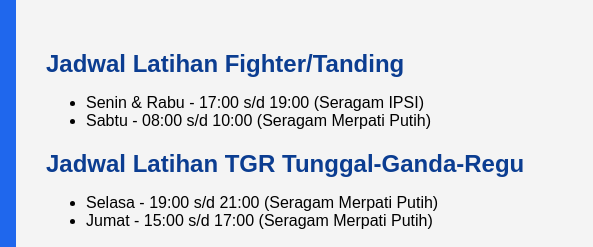
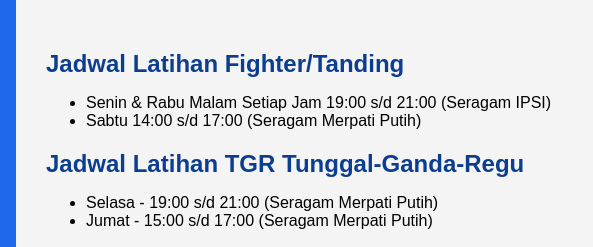
Before and after one commit to cahayatimur/daftar-anggota-baru, a plain HTML site: page index.html in a window 1280 px wide. Shown: the top 247 px of the page, 234-827 px from the left. Drawn offline with Linux system fonts and the light colour scheme.

Commit message:
revisi file HTML

```diff
--- a/index.html
+++ b/index.html
@@ -31,8 +31,10 @@
       <section id="jadwal" class="content-section">
         <h2>Jadwal Latihan Fighter/Tanding</h2>
         <ul>
-          <li>Senin & Rabu - 17:00 s/d 19:00 <span>(Seragam IPSI)</span></li>
-          <li>Sabtu - 08:00 s/d 10:00 <span>(Seragam Merpati Putih)</span></li>
+          <li>Senin & Rabu Malam
+          Setiap Jam 19:00 s/d 21:00 (Seragam IPSI)</li>
+          <li>
+          Sabtu 14:00 s/d 17:00 (Seragam Merpati Putih)</li>
         </ul>
 
         <h2>Jadwal Latihan TGR Tunggal-Ganda-Regu</h2>
@@ -137,6 +139,7 @@
         <ul>
           <li>Iuran: Rp 100.000</li>
           <li>Kas: Rp 20.000</li>
+          <li>Paling lambat Pembayaran Setiap tanggal 15 untuk iuran</li>
 
         <p>Biaya Harian:</p>
           <li>Uang gor 10.000/setiap latihan</li>
```
